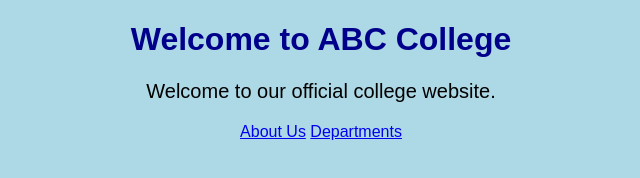
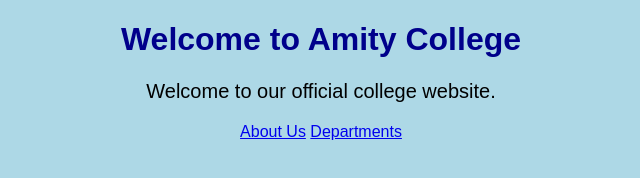
Before and after one commit to tresajeevan49-eng/College-Website, a plain HTML site: page index.html in a window 1280 px wide. Shown: the whole page, without its empty margins (319-959 px from the left). Drawn offline with Linux system fonts and the light colour scheme.

Commit message:
Updated website

```diff
--- a/index.html
+++ b/index.html
@@ -6,7 +6,7 @@
 </head>
 <body>
 
-    <h1>Welcome to ABC College</h1>
+    <h1>Welcome to Amity College</h1>
 
     <p>Welcome to our official college website.</p>
 
```
